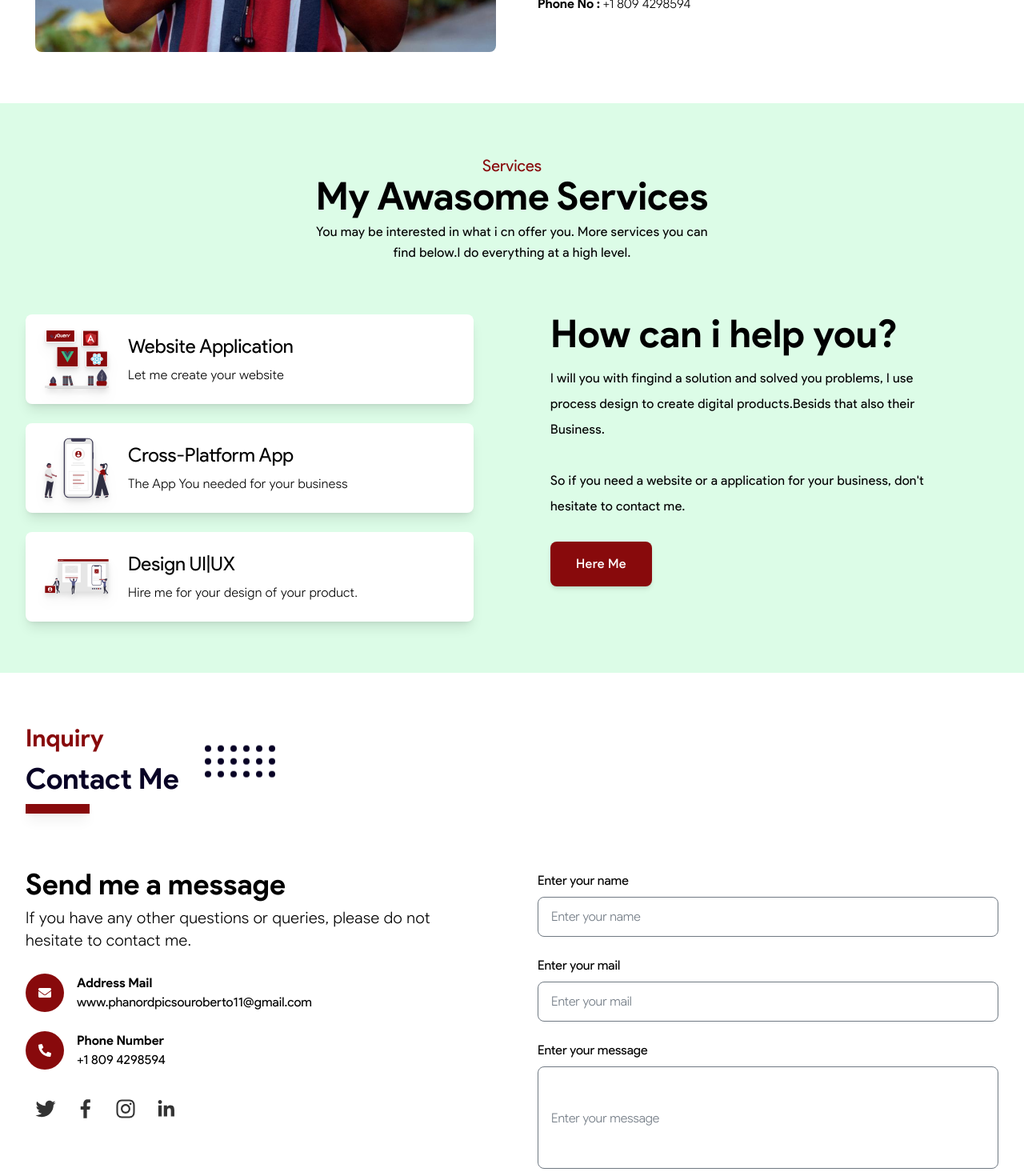
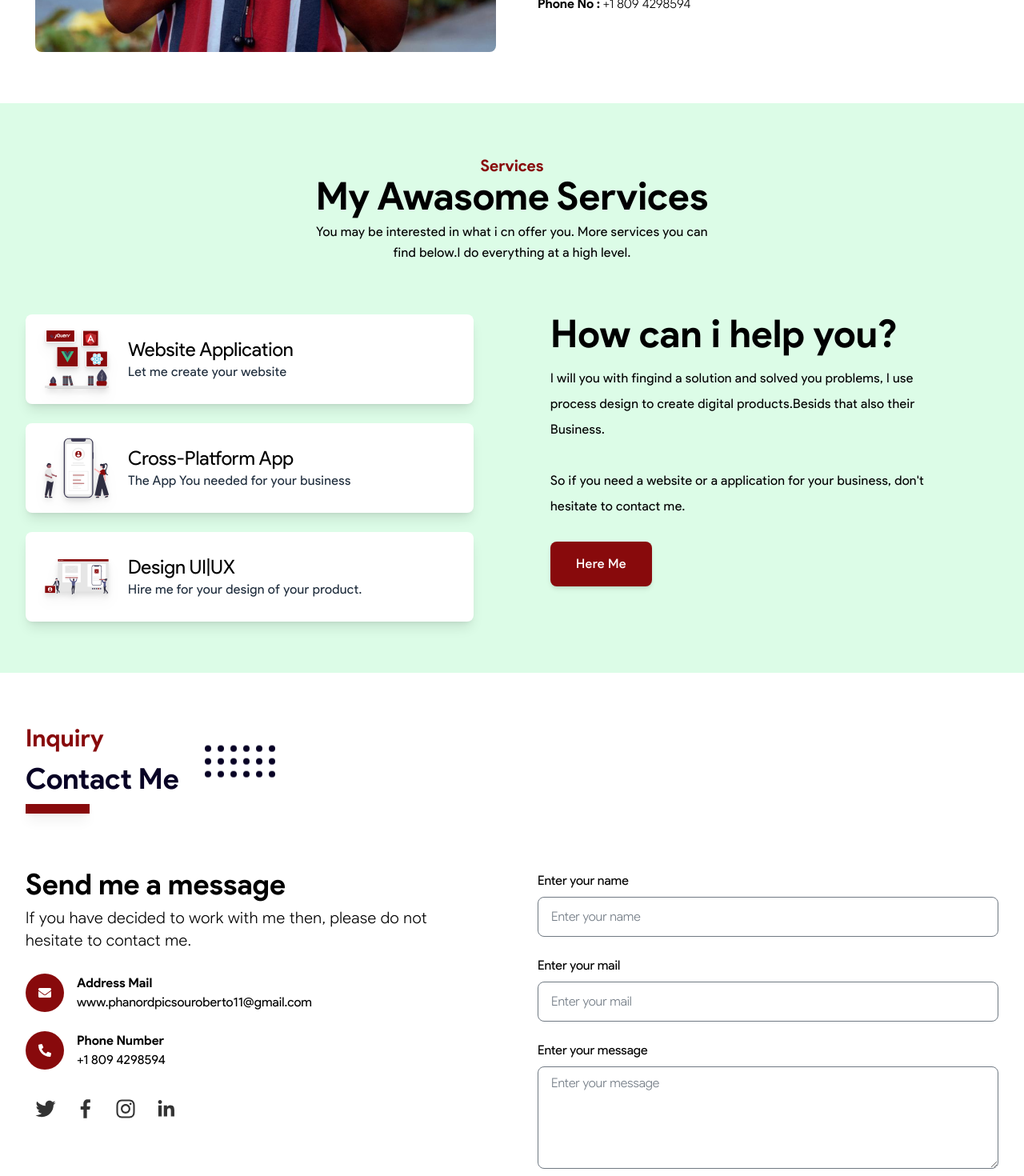
Before and after one commit to PicsouRob/website, a React (Create React App) app: page / in a window 1280 px wide. Shown: the part 1380-2850 px from the top of the page at 80% size. Built offline with nearby package versions, Linux system fonts and the light colour scheme.

Commit message:
first commit

```diff
--- a/src/Pages/About/index.jsx
+++ b/src/Pages/About/index.jsx
@@ -15,7 +15,7 @@ function About() {
                     <div class="w-full lg:w-1/2">
                         <div class="">
                             <HeaderText text="Abbout Me" title="Know" color="#080225" />
-                            <span class="py-4 mt-4 md:text-xl font-medium leading-relaxed">I am a Web Developer, programmer & User Interface Designer living in Santo-Domingo, Dominican Republic. I make web and Cross-platform applications , usually with Reactjs and React native.<br /><br /> I'm an Avid follower of technology and a developer by trade.I love learning new languages and always looking for something new to challenge myself.Since moving into full time developement, I have worked with Javascript , React and Node.I love building simple user interfaces that are beautiful to look at.</span>
+                            <span class="py-4 mt-4 md:text-xl leading-relaxed">I am a Web Developer, programmer & User Interface Designer living in Santo-Domingo, Dominican Republic. I make web and Cross-platform applications , usually with Reactjs and React native.<br /><br /> I'm an Avid follower of technology and a developer by trade.I love learning new languages and always looking for something new to challenge myself.Since moving into full time developement, I have worked with Javascript , React and Node.I love building simple user interfaces that are beautiful to look at.</span>
                             <div class="flex flex-col gap-y-3 my-6">
                                 <span class=""><strong>Profession : </strong>DEVELOPER / DESIGNER</span>
                                 <span class="break-word"><strong>Email : </strong>www.phanordpicsouroberto11@gmail.com</span>
--- a/src/Pages/Contact/index.jsx
+++ b/src/Pages/Contact/index.jsx
@@ -5,6 +5,7 @@ import emailjs from 'emailjs-com';
 import config from '../../config';
 import SocialMedia from '../../Components/SocialMedia';
 import HeaderText from '../../Components/HeaderText';
+import spin from '../../Images/spin.svg';
 
 function Contact() {
     emailjs.init(config.USER_ID);
@@ -70,7 +71,7 @@ function Contact() {
                     <div class="w-full lg:w-1/2 mt-4">
                         <div class="py-3">
                             <h2 class="relative z-10 text-3xl font-bold leading-tight md:text-4xl break-words mb-2">Send me a message</h2>
-                            <span class="relative pt-2 text-xl tracking-wide">If you have any other questions or queries, please do not hesitate to contact me. </span>
+                            <span class="relative pt-2 text-xl tracking-wide">If you have decided to work with me then, please do not hesitate to contact me. </span>
                         </div>
                         <div class="flex gap-x-4 items-center cursor-pointer my-4"
                             onClick={() => openMail()}
@@ -111,16 +112,16 @@ function Contact() {
                         </div>
                         <div class="flex flex-col gap-y-2">
                             <label class="font-medium" for="message">Enter your message</label>
-                            <input value={message} onChange={(e) => setMessage(e.target.value)} multiligne
-                                class="px-4 focus:outline-none font-light focus:ring-0 border-gray-400 rounded-lg border border-grayy-400 transition-all focus-within:border-[#880a0c] h-32"
+                            <textarea  value={message} onChange={(e) => setMessage(e.target.value)}
+                                class="resize px-4 py-2 focus:outline-none font-light focus:ring-0 border-gray-400 rounded-lg border border-grayy-400 transition-all focus-within:border-[#880a0c] h-32"
                                 type="texterea" placeholder="Enter your message"
                             />
                         </div>
                         <button
-                            class="my-6 w-52 text-white p-3 font-medium tracking-wide bg-[#880a0c] rounded-lg shadow-md transition hover:opacity-90"
+                            class="my-6 w-52 text-white p-3 font-medium tracking-wide bg-[#880a0c] rounded-lg shadow-md transition hover:opacity-90 flex gap-x-3 items-center justify-center"
                             onClick={(e) => handleSubmit(e)} disabled={isLoading}
                         >
-                            { isLoading && <i class="fa fa-spinner fa-spin"></i> }
+                            { isLoading && <img alt="" src={spin} class="w-3 h-3 animate-spin" /> }
                             Send
                         </button>
                     </div>
--- a/src/Pages/Home/index.jsx
+++ b/src/Pages/Home/index.jsx
@@ -5,17 +5,9 @@ import Header from '../../Components/Header';
 import img from '../../Images/picsou.jpg';
 import pic from '../../Images/picsou.png';
 import svg1 from '../../Images/blob-haikei(2).svg';
-// import design from '../../Images/Mediamodifier-Design.svg';
-// import img2 from '../../Images/image.svg';
-// import circle from '../../Images/circle-scatter-haikei.svg';
+import { openMail } from '../../Utils/data';
 
 function Home() {
-    // const { width } = useWidth();
-
-    const openMail = () => {
-        window.open('mailto:www.phanordpicsouroberto11@gmail.com?subject=Services&body=Salut Roberto');
-    }
-
     return (
         <div id="home" class="relative min-h-screen px-8 mx-auto max-w-7xl">
             <Header />
--- a/src/Pages/Services/Index.jsx
+++ b/src/Pages/Services/Index.jsx
@@ -1,12 +1,13 @@
 import React from 'react';
 
-import { data } from '../../Utils/data';
+import { data, openMail } from '../../Utils/data';
 
 function Service() {
     return (
-        <div id="services" class="relative mx-auto px-8 max-w-7xl py-16 bg-green-100">
+        <div id="services" class="relative mx-auto bg-green-100">
+            <div class="px-8 max-w-7xl py-16">
                 <div class="mb-16 flex flex-col items-center justify-center">
-                <h3 class="text-[#880a0c] text-xl font-medium">
+                    <h3 class="text-[#880a0c] text-xl font-bold">
                         Services
                     </h3>
                     <h1 class="relative z-10 text-4xl font-bold leading-tight md:text-5xl break-words text-center">
@@ -23,9 +24,9 @@ function Service() {
                                 <img alt={items.name} src={items.image}
                                     class="w-20 h-20 drop-shadow-lg"
                                 />
-                            <div class="flex flex-col gap-y-2">
+                                <div class="flex flex-col">
                                     <h3 class="font-medium text-xl md:text-2xl">{items.name}</h3>
-                                <span class="leading-normal tracking-wide">{items.text}</span>
+                                    <span class="leading-normal  font-medium tracking-wide text-gray-800">{items.text}</span>
                                 </div>
                             </div>
                         ))}
@@ -37,9 +38,12 @@ function Service() {
                         <p class="py-4 max-w-lg font-medium tracking-wide leading-loose">
                             I will you with fingind a solution and solved you problems, I use process design to create digital products.Besids that also their Business. <br /> <br /> So if you need a website or a application for your business, don't hesitate to contact me.
                         </p>
-                    <button class="px-8 mt-3 md:px-8 py-4 font-semibold tracking-wide bg-[#880a0c] text-white rounded-lg shadow-md transition hover:opacity-90">
+                        <button class="px-8 mt-3 md:px-8 py-4 font-semibold tracking-wide bg-[#880a0c] text-white rounded-lg shadow-md transition hover:opacity-90"
+                            onClick={() => openMail()}
+                        >
                             Here Me
                         </button>
+                    </div>
                 </div>
             </div>
         </div>
--- a/src/Utils/data.js
+++ b/src/Utils/data.js
@@ -19,3 +19,7 @@ export const data = [
         text: "Hire me for your design of your product."
     },
 ];
+
+export const openMail = () => {
+    window.open('mailto:www.phanordpicsouroberto11@gmail.com?subject=Services&body=Salut Roberto');
+}
```
Also changed, not shown: src/Images/spin.svg (added). Lines whose indentation alone changed are shown as unchanged.
